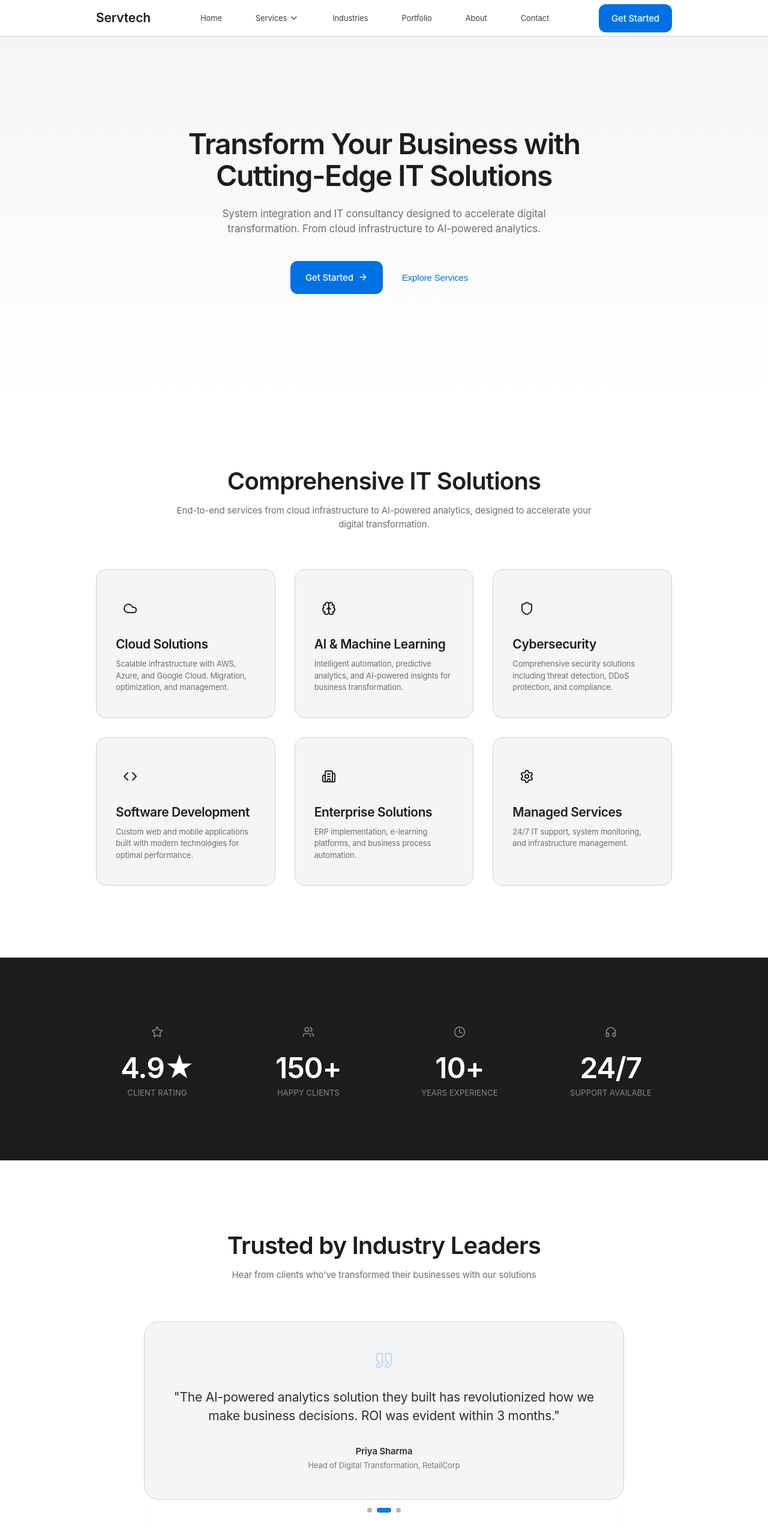
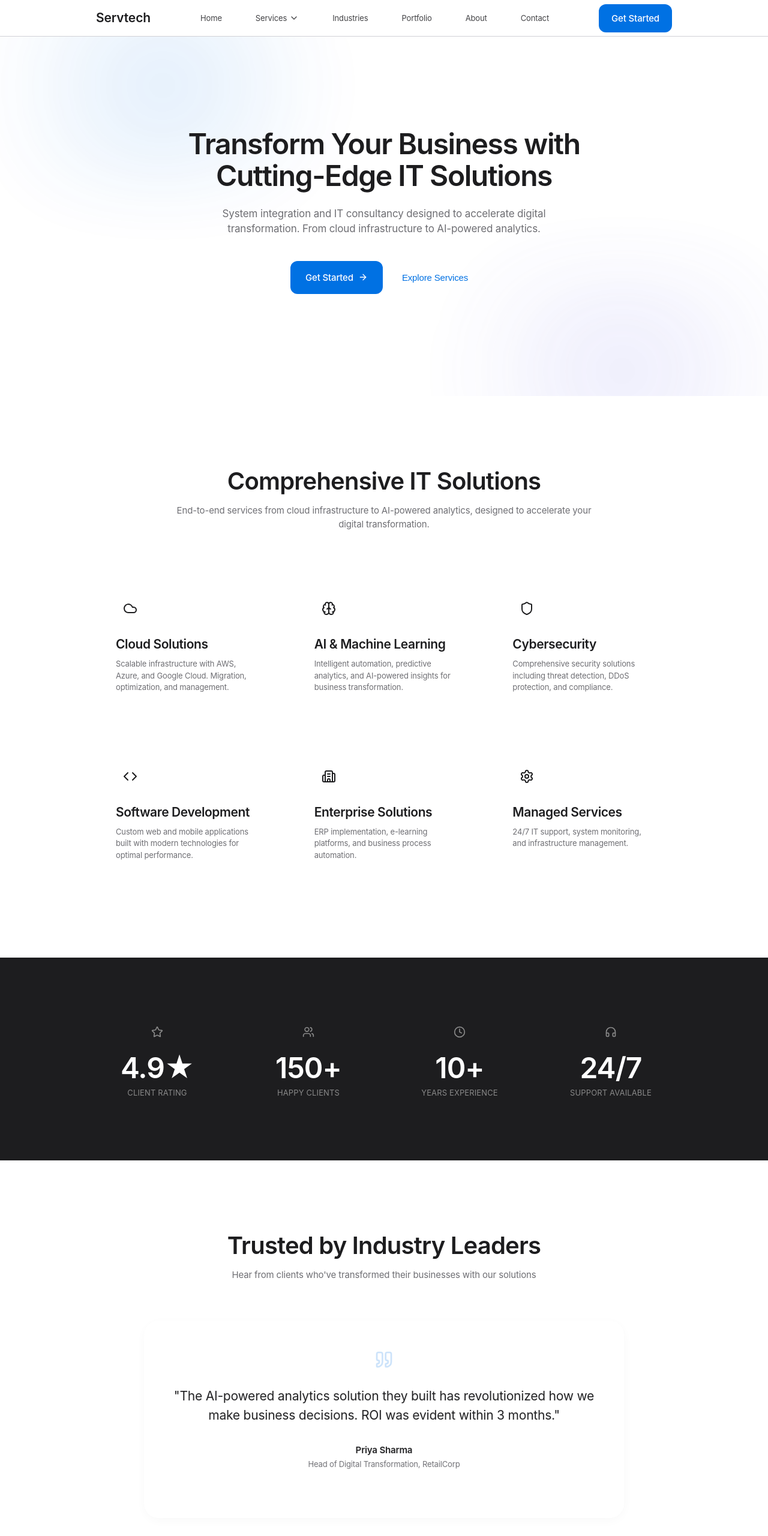
Before and after one commit to pratikasr/servtech-website, a Next.js app: page / in a window 1280 px wide. Shown: the top 2560 px of the page at 60% size. Built offline with nearby package versions, Linux system fonts and the light colour scheme.

Commit message:
feat: minor ui updates
Signed-off-by: pratikasr <pratikasr@gmail.com>

```diff
--- a/src/components/common/Button.module.css
+++ b/src/components/common/Button.module.css
@@ -40,6 +40,8 @@
 
 .primary:not(:disabled):hover {
     background: var(--accent-blue);
+    color: var(--white);
+    /* Ensure text stays white */
     box-shadow: 0 0 0 3px rgba(0, 113, 227, 0.2), 0 4px 12px rgba(0, 113, 227, 0.3);
     /* Glow effect */
     transform: none;
--- a/src/components/home/CTASection.module.css
+++ b/src/components/home/CTASection.module.css
@@ -1,6 +1,7 @@
 .ctaSection {
     background: var(--gray-900);
-    /* Solid, not gradient */
+    background-image: radial-gradient(circle at 50% 0%, #1a1a1a 0%, var(--gray-900) 70%);
+    /* Subtle lighting from top */
     padding: var(--space-24) 0;
     position: relative;
 }
--- a/src/components/home/Hero.module.css
+++ b/src/components/home/Hero.module.css
@@ -19,13 +19,45 @@
     right: 0;
     bottom: 0;
     z-index: -1;
-    background: linear-gradient(180deg, var(--gray-50) 0%, var(--white) 100%);
-    /* Subtle, not bold */
+    background: var(--white);
+    overflow: hidden;
 }
 
-/* Remove pulsing radial gradients */
 .heroBackground::before {
-    display: none;
+    content: '';
+    position: absolute;
+    top: -20%;
+    left: -10%;
+    width: 60%;
+    height: 60%;
+    background: radial-gradient(circle, rgba(0, 113, 227, 0.15) 0%, rgba(0, 113, 227, 0) 70%);
+    filter: blur(60px);
+    opacity: 0.8;
+    animation: drift 10s ease-in-out infinite alternate;
+}
+
+.heroBackground::after {
+    content: '';
+    position: absolute;
+    bottom: -20%;
+    right: -10%;
+    width: 60%;
+    height: 60%;
+    background: radial-gradient(circle, rgba(94, 92, 230, 0.15) 0%, rgba(94, 92, 230, 0) 70%);
+    /* Purple/Blue mix */
+    filter: blur(60px);
+    opacity: 0.8;
+    animation: drift 15s ease-in-out infinite alternate-reverse;
+}
+
+@keyframes drift {
+    0% {
+        transform: translate(0, 0);
+    }
+
+    100% {
+        transform: translate(20px, 30px);
+    }
 }
 
 .heroContent {
--- a/src/components/home/ServicesGrid.module.css
+++ b/src/components/home/ServicesGrid.module.css
@@ -40,10 +40,12 @@
     position: relative;
     padding: var(--space-10) var(--space-8);
     /* More vertical padding */
-    background: var(--gray-50);
-    /* Monochrome - all same */
+    background: rgba(255, 255, 255, 0.6);
+    backdrop-filter: blur(20px);
+    -webkit-backdrop-filter: blur(20px);
+    /* Glass Effect */
     border-radius: var(--radius-xl);
-    border: 1px solid var(--gray-200);
+    border: 1px solid rgba(255, 255, 255, 0.5);
     /* Subtle border */
     text-decoration: none;
     transition: all var(--timing-fast) var(--ease-apple);
--- a/src/components/home/Testimonials.module.css
+++ b/src/components/home/Testimonials.module.css
@@ -21,30 +21,38 @@
 
 .testimonialSlider {
     position: relative;
-    min-height: 280px;
+    display: grid;
+    /* Stack cards on top of each other */
+    grid-template-areas: "card";
     max-width: 50rem;
     margin: 0 auto var(--space-8);
 }
 
 .testimonial {
-    position: absolute;
-    top: 0;
-    left: 0;
-    right: 0;
+    grid-area: card;
+    /* Occupy same grid cell */
     opacity: 0;
-    transform: translateY(20px);
-    transition: all 0.6s var(--ease-apple);
+    transform: scale(0.95);
+    /* Slight zoom instead of translation */
+    transition: all 0.6s cubic-bezier(0.16, 1, 0.3, 1);
+    /* Apple ease */
     pointer-events: none;
     text-align: center;
     padding: var(--space-12);
-    background: var(--gray-50);
+
+    /* Glass Effect */
+    background: rgba(255, 255, 255, 0.6);
+    backdrop-filter: blur(20px);
+    -webkit-backdrop-filter: blur(20px);
     border-radius: var(--radius-2xl);
-    border: 1px solid var(--gray-200);
+    border: 1px solid rgba(255, 255, 255, 0.5);
+    box-shadow: 0 4px 24px rgba(0, 0, 0, 0.04);
 }
 
 .testimonial.active {
     opacity: 1;
-    transform: translateY(0);
+    z-index: 1;
+    transform: scale(1);
     pointer-events: auto;
 }
 
```
